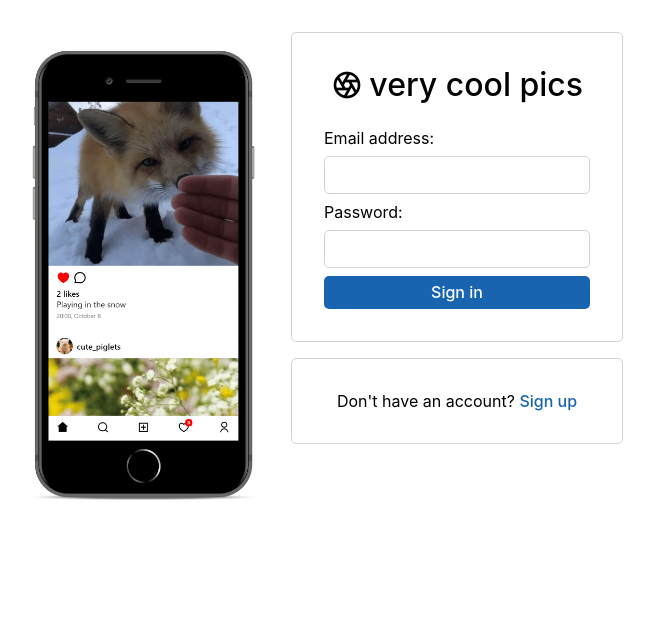
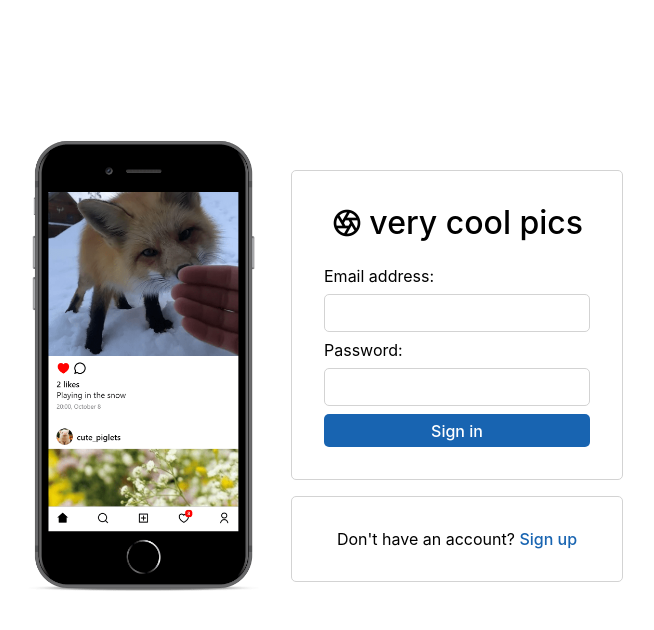
Before and after one commit to tomek-ch/very-cool-pics, a React (Create React App) app: page /sign-in in a window 1280 px wide. Shown: the top 630 px of the page, without its empty margins (320-974 px from the left). Built offline with nearby package versions, Linux system fonts and the light colour scheme; no server answers.

Commit message:
Center sign in page vertically

```diff
--- a/src/index.css
+++ b/src/index.css
@@ -25,6 +25,10 @@ html {
   height: 100%;
 }
 
+#root {
+  height: 100%;
+}
+
 body {
   margin: 0;
   font-family: -apple-system, BlinkMacSystemFont, 'Segoe UI', 'Roboto', 'Oxygen',
@@ -33,7 +37,7 @@ body {
   -webkit-font-smoothing: antialiased;
   -moz-osx-font-smoothing: grayscale;
   overflow-y: scroll;
-  /* height: 100%; */
+  height: 100%;
 }
 
 .app-container {
@@ -41,6 +45,7 @@ body {
   margin: auto;
   position: relative;
   padding-bottom: 4em;
+  height: 100%;
 }
 
 .logo {
@@ -100,10 +105,12 @@ body {
 
 .sign-in-up-page {
   display: flex;
-  flex-direction: column-reverse;
+  /* flex-direction: column-reverse; */
   margin: auto;
   text-align: center;
   padding: 1em;
+  height: 100%;
+  align-items: center;
 }
 
 label, .form-error, .input-error-message {
@@ -632,7 +639,7 @@ label, .form-error, .input-error-message {
   }
 
   .sign-in-up-page {
-    flex-direction: row;
+    /* flex-direction: row; */
     margin: auto;
     width: fit-content;
   }
```
